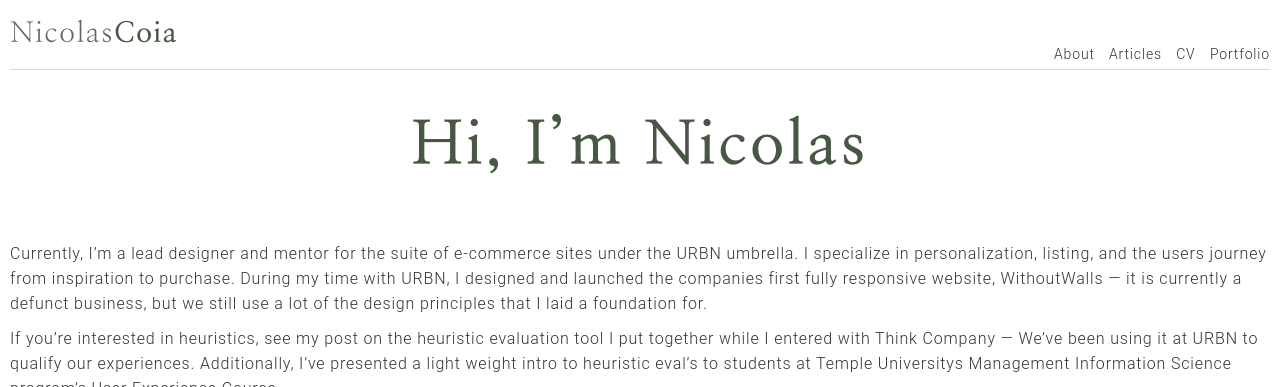
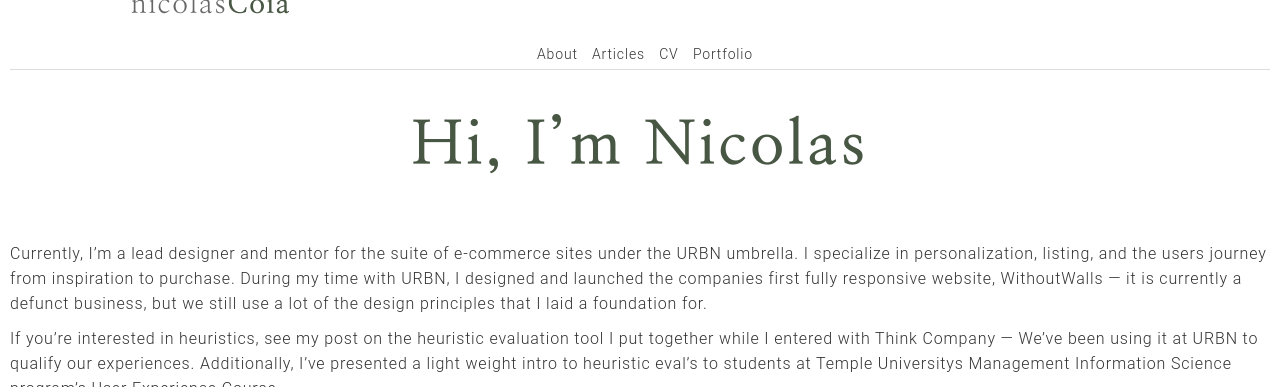
Before and after one commit to dyutibarma/monochrome, a Jekyll site: the page built from about.md, in a window 1280 px wide, cut to the strip 0-387 px from the top of the page. Built offline with Jekyll 4.4.1, drawn with Linux system fonts in a browser that asks for light colours.

Commit message:
Update header.html

```diff
--- a/_includes/header.html
+++ b/_includes/header.html
@@ -1,13 +1,16 @@
 <header id="header" class="parent justify-spaceBetween">
   <div class="inner w100 relative">
-    <span class="f-left">
+    <span class="w3-row w3-container">
+	<span class="w3-col w3-container m1">
+	</span>
+	<span class="w3-col w3-container m1 f-left">
 		<a href="{{ site.baseurl }}/">
 		<h1>
-          <span>Nicolas</span>Coia
+		  <span>nicolas</span>Coia
 		</h1>
 		</a>
 	</span>
-    <span id="nav-links" class="absolute right bottom">
+	<span id="nav-links" class="w3-row w3-container m8">
 	<!-- Nav pages -->
 		{% for page in site.pages %}
 		{% if page.layout == "page" %}
@@ -17,7 +20,9 @@
 
 	<!-- Nav links -->
 		{% include link.html %}
+    	</span>
+	<span class="w3-col w3-container m2">
+	</span>
 
-    </span>
   </div>
 </header>
```
Lines whose indentation alone changed are shown as unchanged.
